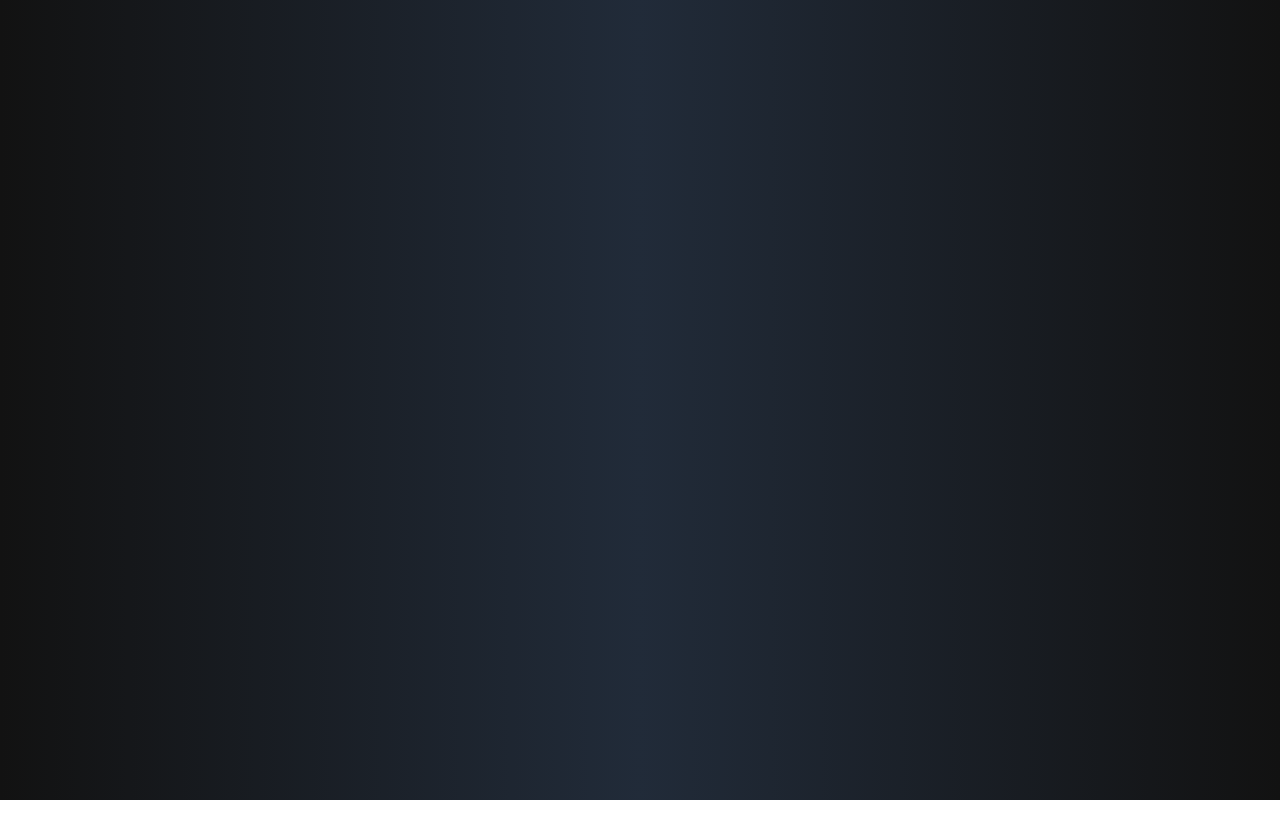
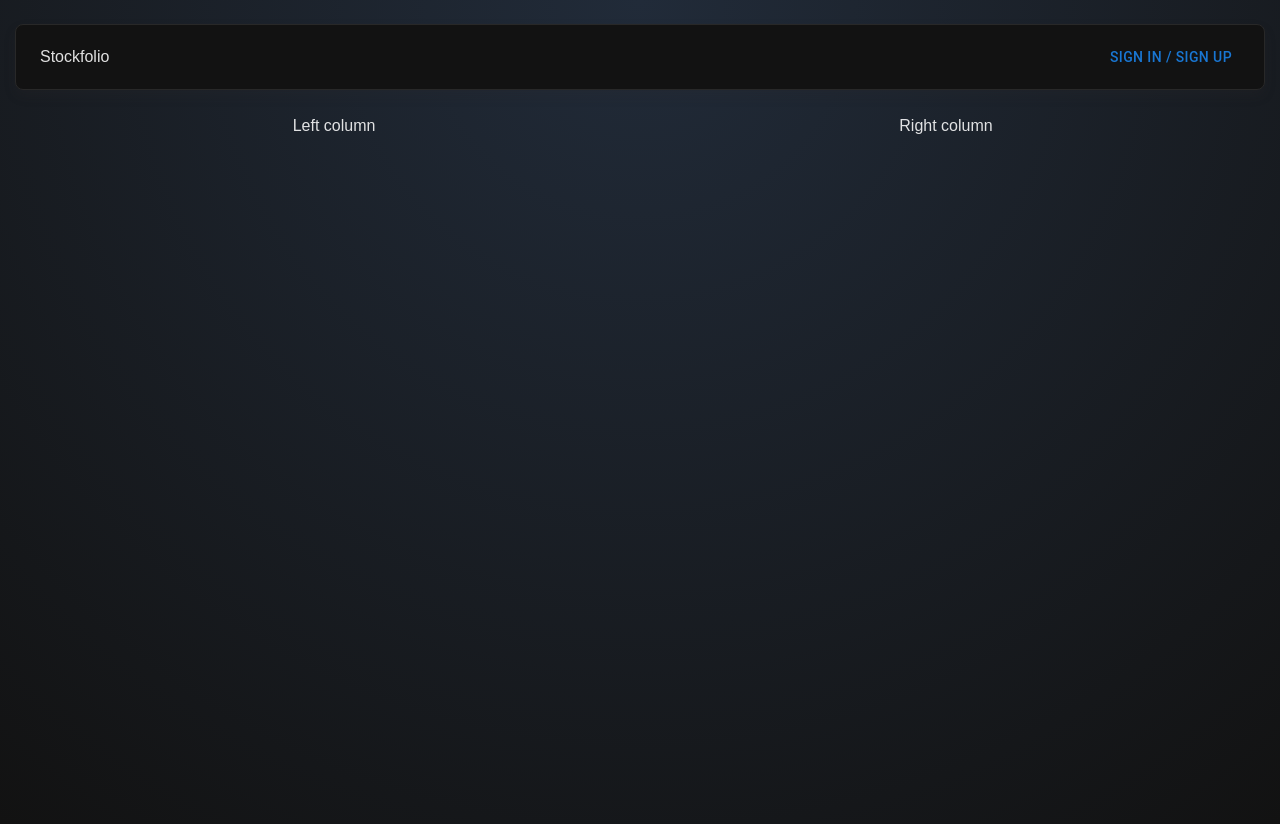
Before and after one commit to joelvkuos/Ohjelmistoprojekti2, a React (Vite) app in the folder frontend/: page /landingPage in a window 1280 px wide. Before the commit this address had no page. Before the commit the page ends 800 px from the top, so only its background shows below. Built offline with nearby package versions, Linux system fonts and the light colour scheme.

Commit message:
Homepage aloitettu

```diff
--- a/frontend/src/App.tsx
+++ b/frontend/src/App.tsx
@@ -1,12 +1,14 @@
 import { Route, Routes } from 'react-router-dom'
 import Login from './pages/Login'
 import Register from './pages/Register'
+import LandingPage from './pages/landingPage'
 
 function App() {
 
   return (
     <Routes>
       <Route path='/' element={<Login />} />
+      <Route path='/landingPage' element={<LandingPage />} />
       <Route path='/register' element={<Register />} />
     </Routes>
   )
--- a/frontend/src/index.css
+++ b/frontend/src/index.css
@@ -9,3 +9,10 @@
   -webkit-font-smoothing: antialiased;
   -moz-osx-font-smoothing: grayscale;
 }
+
+html,
+body,
+#root {
+  min-height: 100vh;
+  margin: 0;
+}
--- a/frontend/src/pages/Login.tsx
+++ b/frontend/src/pages/Login.tsx
@@ -1,9 +1,11 @@
 import { Box, Button, TextField } from "@mui/material";
-import { Link } from "react-router-dom";
+import { Link, useNavigate } from "react-router-dom";
 import "../styles/Login.css"
 
 
 export default function Login() {
+
+    const navigate = useNavigate();
 
 
     return (
@@ -17,7 +19,7 @@ export default function Login() {
                 <h1>LOGIN</h1>
                 <TextField className="textField" placeholder="Username:"></TextField>
                 <TextField className="textField" placeholder="Password:" type="password"></TextField>
-                <Button className="btn-grad1">log in</Button>
+                <Button className="btn-grad1" onClick={() => navigate('/landingPage')}>log in</Button>
                 <Link className="link1" to="/">Forgot password?</Link>
                 <p className="pCreateAccount">Don't have an account? <Link className="link2" to="/register" >Create one here</Link></p> {/*Laitoin vaan jonkun random linkin, sen voi muuttaa miten haluaa */}
 
--- /dev/null
+++ b/frontend/src/pages/landingPage.tsx
@@ -0,0 +1,25 @@
+import { Button } from "@mui/material";
+import "../styles/landingPage.css"
+import { useNavigate } from "react-router-dom";
+
+
+export default function LandingPage() {
+    const navigate = useNavigate();
+
+    return (
+        <>
+            <header className="appbar">
+                Stockfolio
+                <Button className="btn signin" onClick={() => navigate('/')}>Sign in / Sign up</Button>
+            </header>
+            <div className="two-columns">
+                <div className="column-left">
+                    Left column
+                </div>
+                <div className="column-right">
+                    Right column
+                </div>
+            </div>
+        </>
+    );
+}
--- /dev/null
+++ b/frontend/src/styles/landingPage.css
@@ -0,0 +1,51 @@
+.appbar {
+    height: 64px;
+    display: flex;
+    align-items: center;
+    padding: 0 24px;
+    max-width: 1200px;
+    margin: 0 auto;
+    margin-top: 24px;
+    border-radius: 8px;
+    background-color: #121212;
+    border: 1px solid #282828;
+    box-shadow: 0px 6px 12px rgba(48, 45, 45, 0.16);
+    justify-content: space-between;
+}
+
+.appbar-left,
+.appbar-center,
+.appbar-right {
+    flex: 1;
+}
+
+.appbar-center {
+    text-align: center;
+}
+
+.appbar-right {
+    text-align: right;
+}
+
+.two-columns {
+    display: grid;
+    grid-template-columns: 1fr 1fr;
+    gap: 24px;
+    max-width: 1200px;
+    margin: 0 auto;
+    padding: 0 24px;
+    padding-top: 24px;
+}
+
+.column-left {
+    text-align: center;
+}
+
+.column-right {
+    text-align: center;
+}
+
+.btn-signin {
+    margin-left: auto;
+    background-color: #121212;
+}
```
